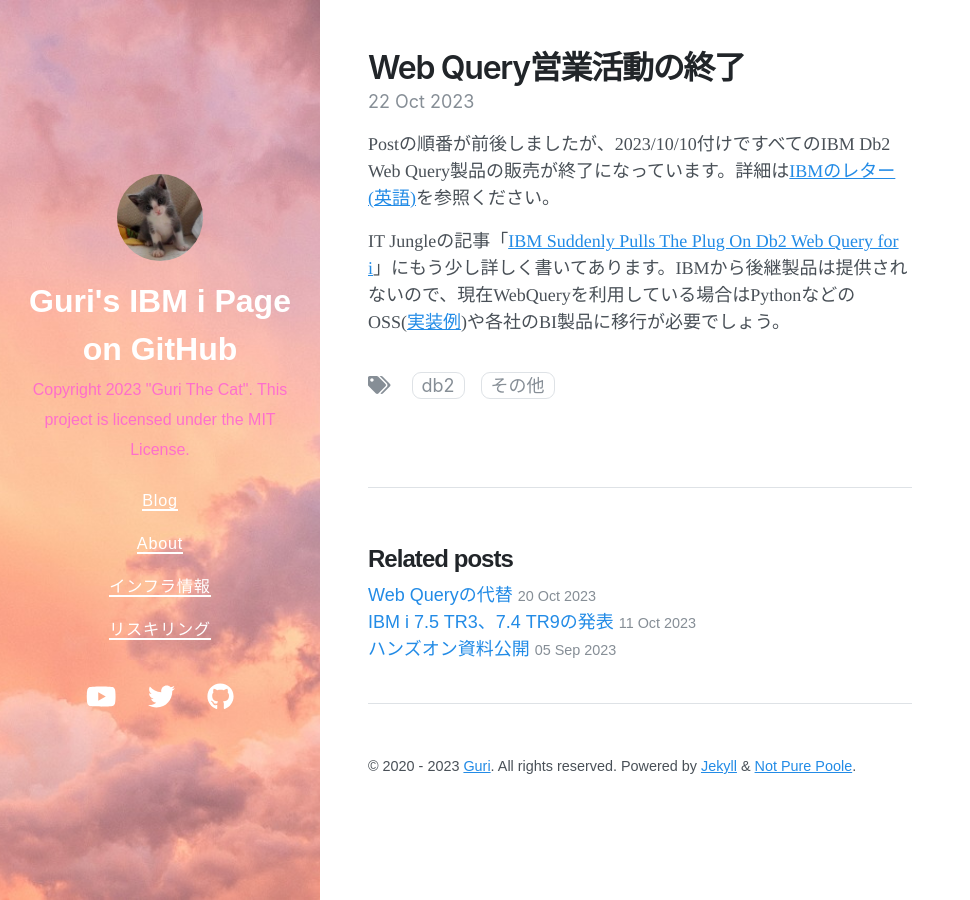
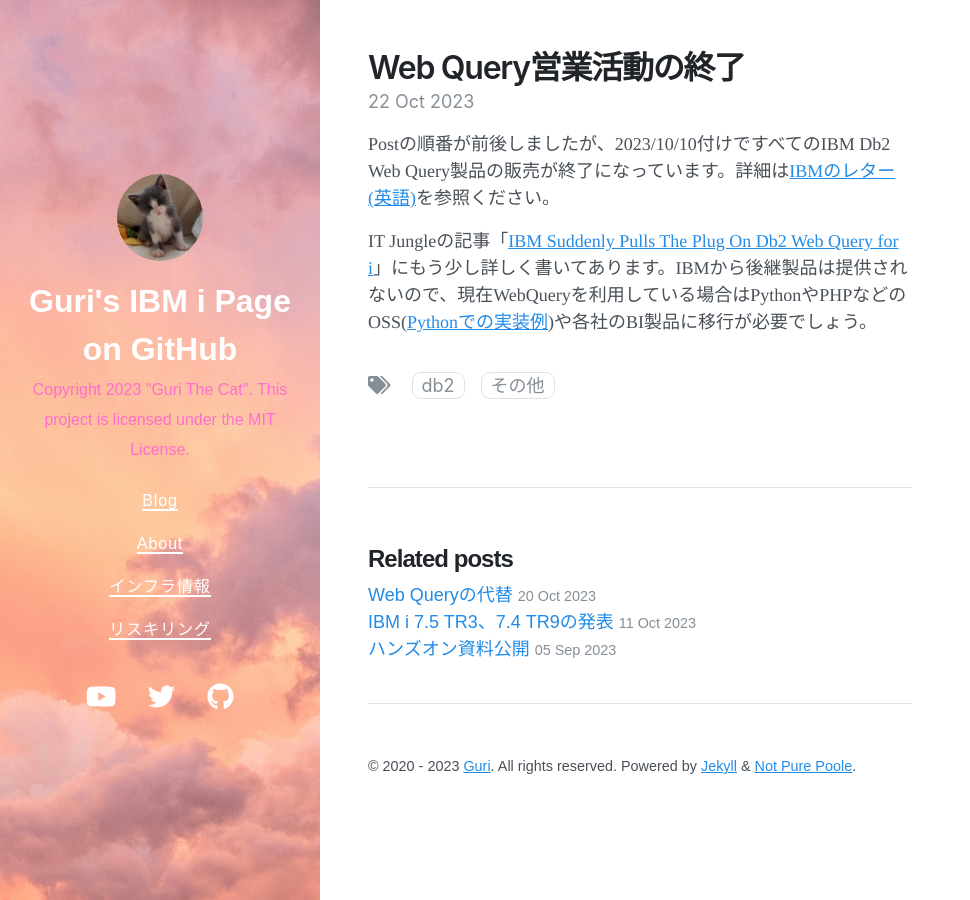
Before and after one commit to GuriCat/GuriPages, a Jekyll site: the page built from _posts/2023-10-22-Web Query営業活動の終了.markdown, in a window 1280 px wide. Shown: the whole page, without its empty margins (0-970 px from the left). Built offline with Jekyll 4.4.1, drawn with Linux system fonts in a browser that asks for light colours; nearby versions of some CDN libraries.

Commit message:
Update 2023-10-22-Web Query営業活動の終了.markdown

```diff
--- a/_posts/2023-10-22-Web Query営業活動の終了.markdown
+++ b/_posts/2023-10-22-Web Query営業活動の終了.markdown
@@ -6,7 +6,7 @@
 ---
 Postの順番が前後しましたが、2023/10/10付けですべてのIBM Db2 Web Query製品の販売が終了になっています。詳細は[IBMのレター(英語)](https://www.ibm.com/docs/en/announcements/db2-webquery-eom){:target="_blank"}を参照ください。
 
-IT Jungleの記事「[IBM Suddenly Pulls The Plug On Db2 Web Query for i](https://www.itjungle.com/2023/10/11/ibm-suddenly-pulls-the-plug-on-db2-web-query-for-i/)」にもう少し詳しく書いてあります。IBMから後継製品は提供されないので、現在WebQueryを利用している場合はPythonなどのOSS([実装例](https://guricat.github.io/Leveraging-Open-Source-on-IBM-i/#/4_IBM_i%E3%81%A7%E3%81%AEPython%E5%88%A9%E7%94%A8%E4%BE%8B?id=_42-%e3%83%87%e3%83%bc%e3%82%bf%e3%81%ae%e5%8f%af%e8%a6%96%e5%8c%96%e3%82%b0%e3%83%a9%e3%83%95%e5%8c%96){:target="_blank"})や各社のBI製品に移行が必要でしょう。
+IT Jungleの記事「[IBM Suddenly Pulls The Plug On Db2 Web Query for i](https://www.itjungle.com/2023/10/11/ibm-suddenly-pulls-the-plug-on-db2-web-query-for-i/){:target="_blank"}」にもう少し詳しく書いてあります。IBMから後継製品は提供されないので、現在WebQueryを利用している場合はPythonやPHPなどのOSS([Pythonでの実装例](https://guricat.github.io/Leveraging-Open-Source-on-IBM-i/#/4_IBM_i%E3%81%A7%E3%81%AEPython%E5%88%A9%E7%94%A8%E4%BE%8B?id=_42-%e3%83%87%e3%83%bc%e3%82%bf%e3%81%ae%e5%8f%af%e8%a6%96%e5%8c%96%e3%82%b0%e3%83%a9%e3%83%95%e5%8c%96){:target="_blank"})や各社のBI製品に移行が必要でしょう。
 
 {::comment}
 タグ
```
